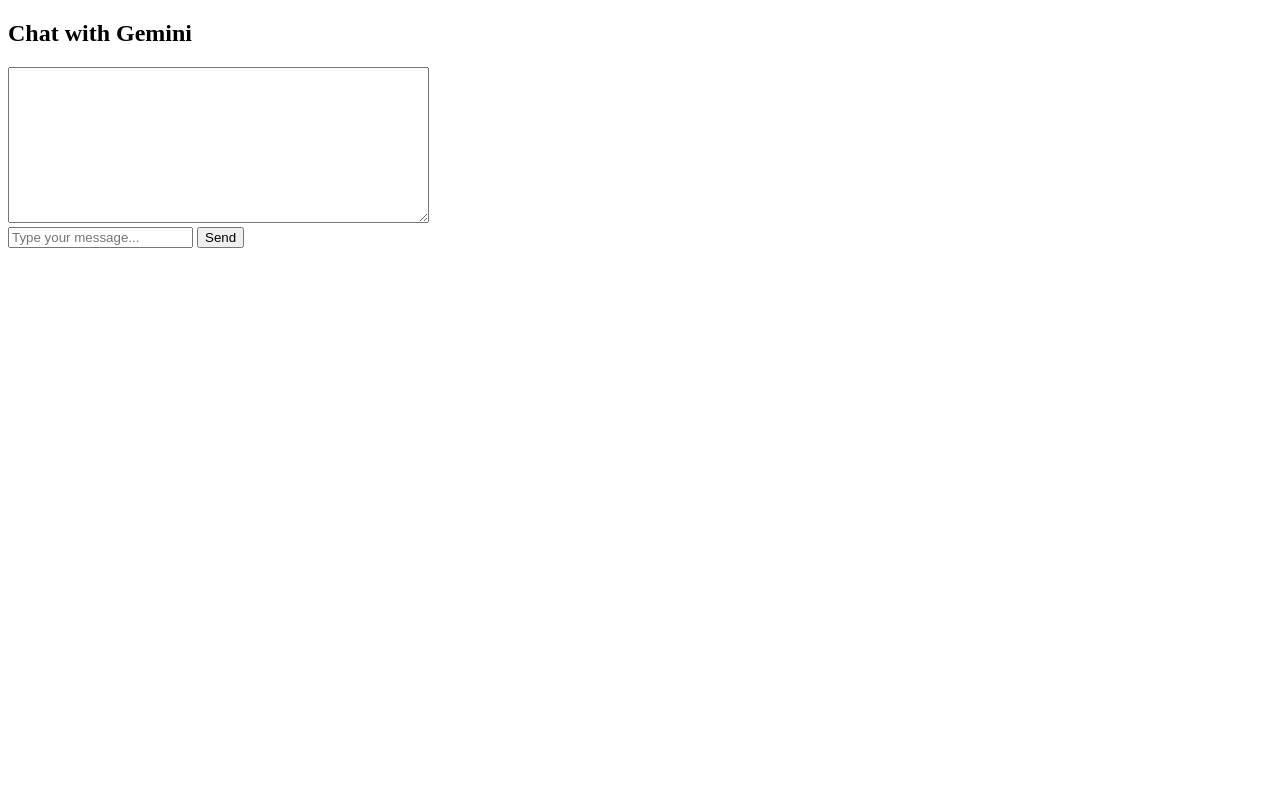
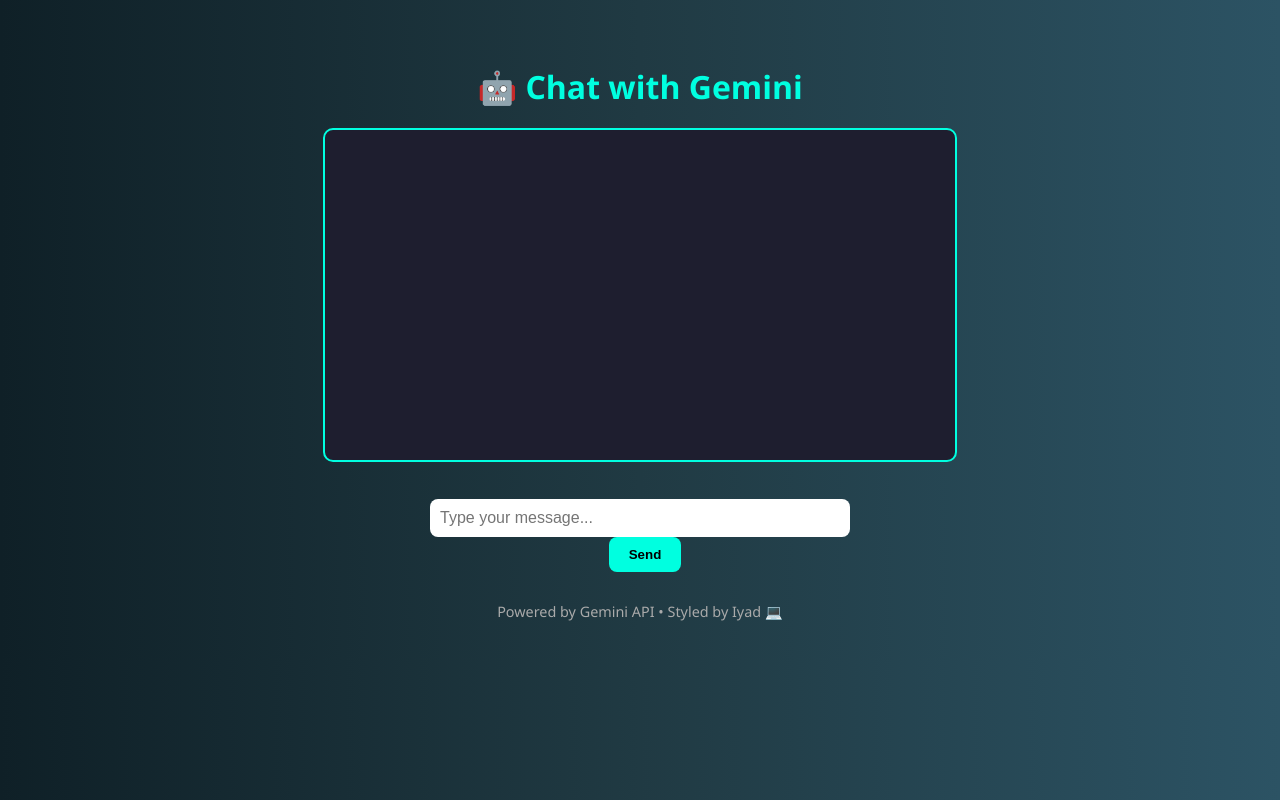
Before and after one commit to postiyad-dotcom/Iyad_bot, a plain HTML site: page index.html in a window 1280 px wide. Drawn offline with Linux system fonts and the light colour scheme.

Commit message:
Update index.html

```diff
--- a/index.html
+++ b/index.html
@@ -1,14 +1,98 @@
 <!DOCTYPE html>
-<html>
+<html lang="en">
 <head>
-  <title>Gemini Chatbot</title>
+  <meta charset="UTF-8">
+  <title>💬 Gemini Chatbot</title>
+  <style>
+    body {
+      font-family: 'Segoe UI', sans-serif;
+      background: linear-gradient(to right, #0f2027, #203a43, #2c5364);
+      color: #fff;
+      display: flex;
+      flex-direction: column;
+      align-items: center;
+      padding: 30px;
+    }
+
+    h2 {
+      font-size: 2em;
+      margin-bottom: 20px;
+      color: #00ffe0;
+    }
+
+    #chatLog {
+      width: 90%;
+      max-width: 600px;
+      height: 300px;
+      background-color: #1e1e2f;
+      border: 2px solid #00ffe0;
+      border-radius: 10px;
+      padding: 15px;
+      margin-bottom: 15px;
+      resize: none;
+      color: #fff;
+    }
+
+    #userInput {
+      width: 70%;
+      max-width: 400px;
+      padding: 10px;
+      border-radius: 8px;
+      border: none;
+      font-size: 1em;
+    }
+
+    button {
+      padding: 10px 20px;
+      margin-left: 10px;
+      border: none;
+      border-radius: 8px;
+      background-color: #00ffe0;
+      color: #000;
+      font-weight: bold;
+      cursor: pointer;
+      transition: 0.3s;
+    }
+
+    button:hover {
+      background-color: #00c9b8;
+    }
+
+    footer {
+      margin-top: 30px;
+      font-size: 0.9em;
+      color: #aaa;
+    }
+  </style>
 </head>
 <body>
-  <h2>Chat with Gemini</h2>
-  <textarea id="chatLog" rows="10" cols="50" readonly></textarea><br>
+  <h2>🤖 Chat with Gemini</h2>
+  <textarea id="chatLog" readonly></textarea><br>
   <input type="text" id="userInput" placeholder="Type your message...">
   <button onclick="sendMessage()">Send</button>
 
-  <script src="script.js"></script>
+  <footer>Powered by Gemini API • Styled by Iyad 💻</footer>
+
+  <script>
+    async function sendMessage() {
+      const input = document.getElementById("userInput").value;
+      if (!input) return;
+
+      document.getElementById("chatLog").value += `🧑 You: ${input}\n`;
+
+      const response = await fetch("https://generativelanguage.googleapis.com/v1beta/models/gemini-pro:generateContent?key=YOUR_API_KEY", {
+        method: "POST",
+        headers: { "Content-Type": "application/json" },
+        body: JSON.stringify({
+          contents: [{ parts: [{ text: input }] }]
+        })
+      });
+
+      const data = await response.json();
+      const reply = data.candidates[0].content.parts[0].text;
+      document.getElementById("chatLog").value += `🤖 Gemini: ${reply}\n\n`;
+      document.getElementById("userInput").value = "";
+    }
+  </script>
 </body>
 </html>
```
